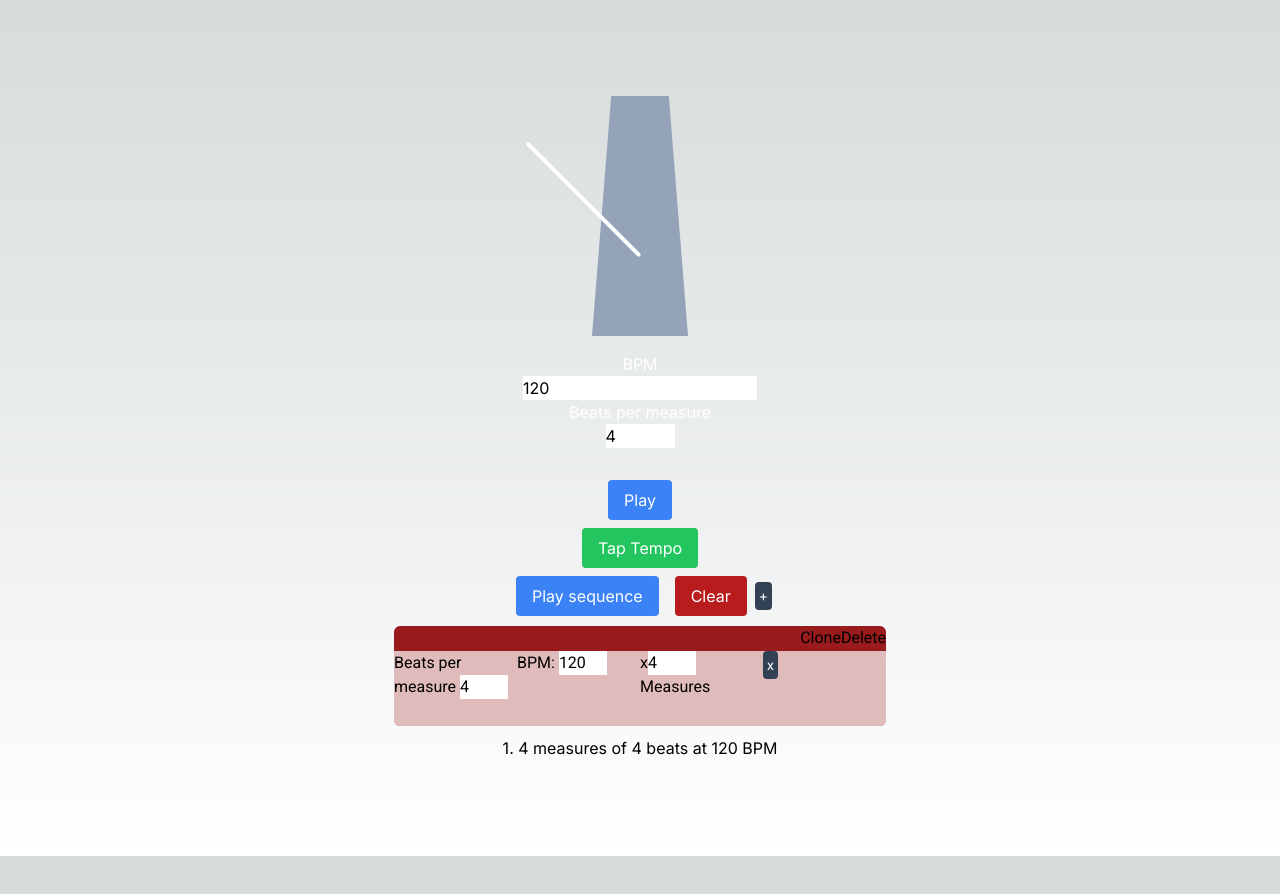
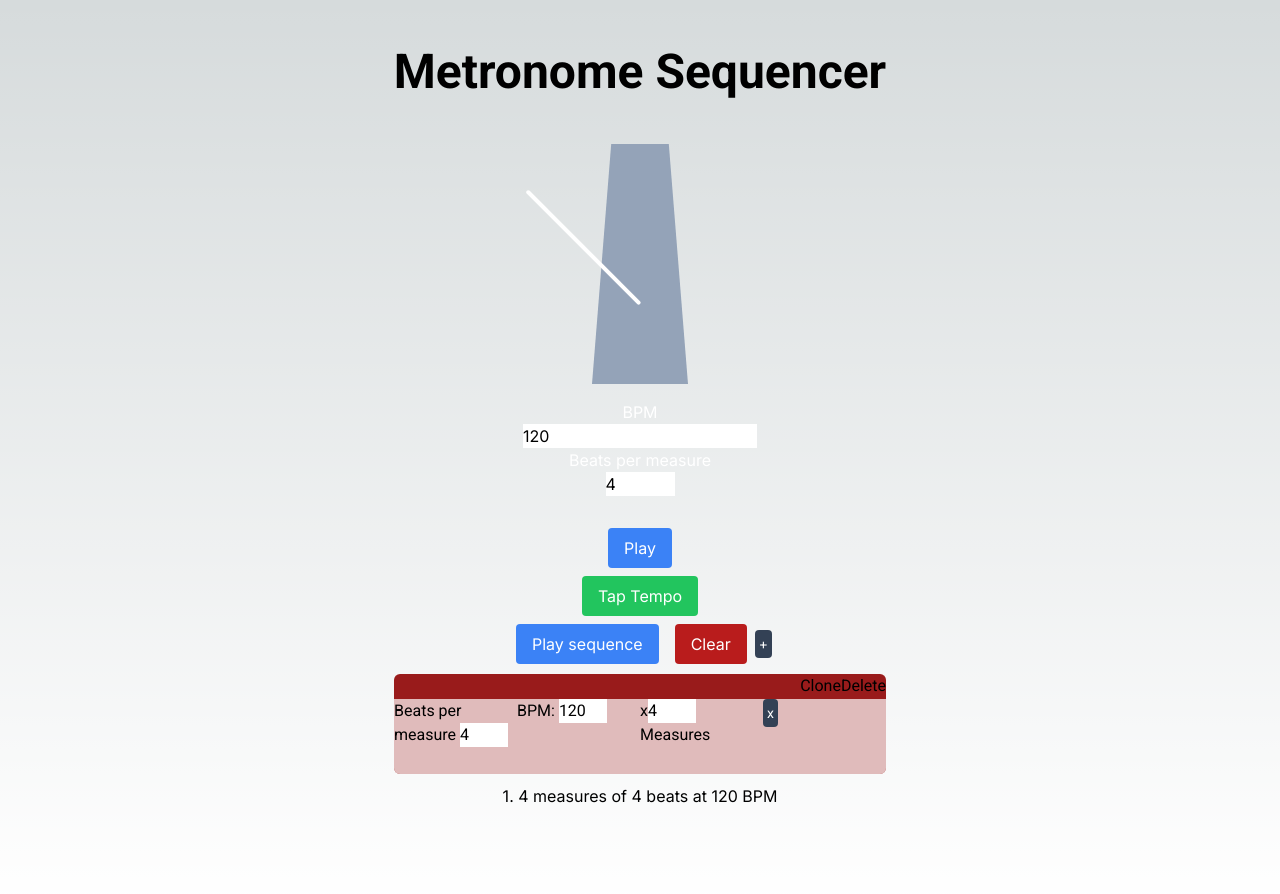
Before and after one commit to oceanhillman/metronome-sequencer, a Next.js app: page / in a window 1280 px wide. Shown: the top 894 px of the page. Before the commit the page ends 856 px from the top, so only its background shows below. Built offline with nearby package versions, Linux system fonts and the light colour scheme.

Commit message:
Create header and footer

```diff
--- a/src/app/page.js
+++ b/src/app/page.js
@@ -1,10 +1,14 @@
 import Metronome from "../components/Metronome"
 import Playlist from "@/components/Playlist";
+import Header from "@/components/Header"
+import Footer from "@/components/Footer"
 
 export default function Home() {
   return (
-    <main className="flex min-h-screen flex-col items-center p-24">
+    <main className="flex min-h-screen flex-col items-center">
+      <Header />
       <Playlist />
+      <Footer />
     </main>
   );
 }
--- /dev/null
+++ b/src/components/Footer.jsx
@@ -0,0 +1,7 @@
+
+export default function Footer() {
+    return (
+        <footer className="py-12">
+        </footer>
+    )
+}
--- /dev/null
+++ b/src/components/Header.jsx
@@ -0,0 +1,10 @@
+
+export default function Header() {
+    return (
+        <header className="py-12">
+            <h1 className="font-roboto font-bold text-5xl">
+                Metronome Sequencer
+            </h1>
+        </header>
+    )
+}
```
